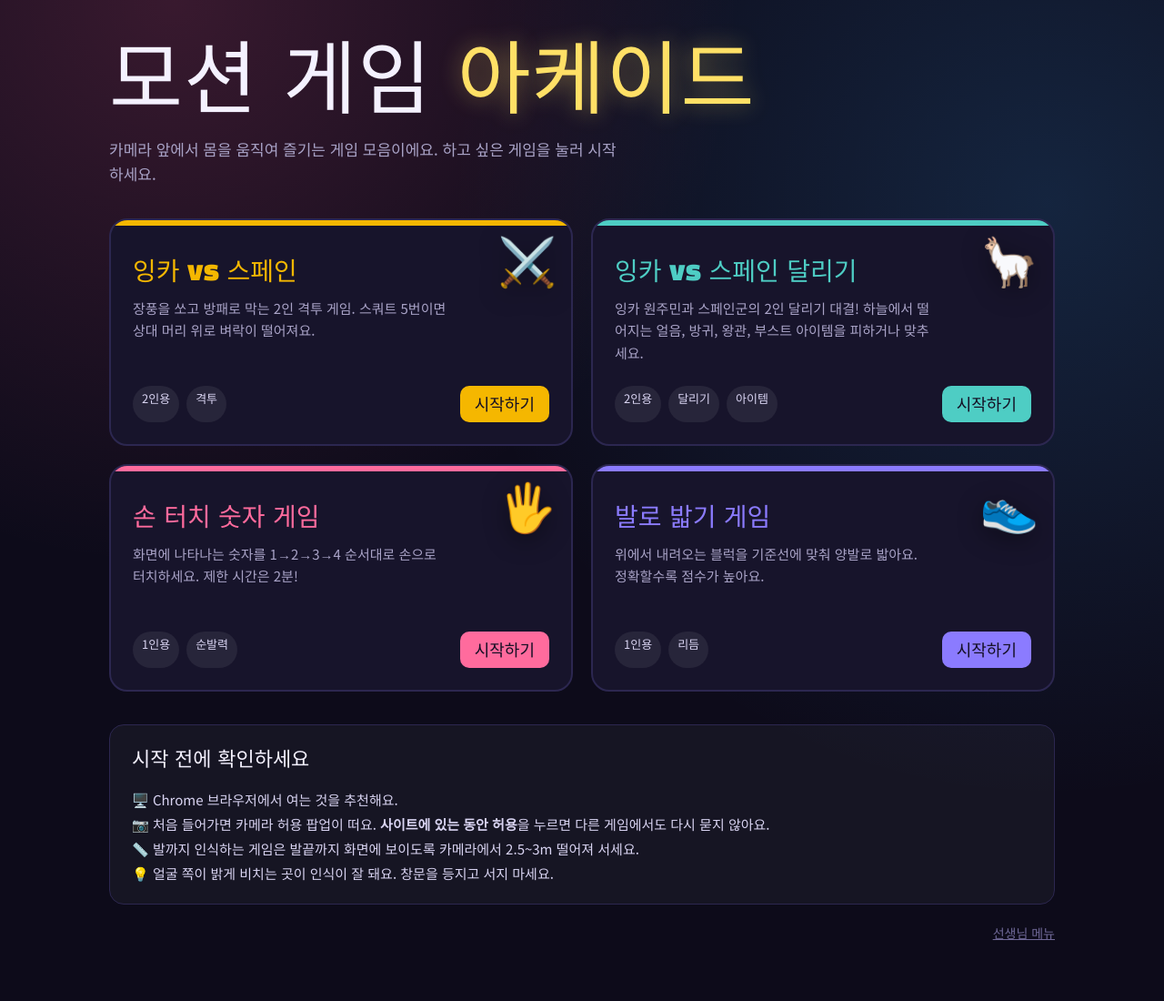
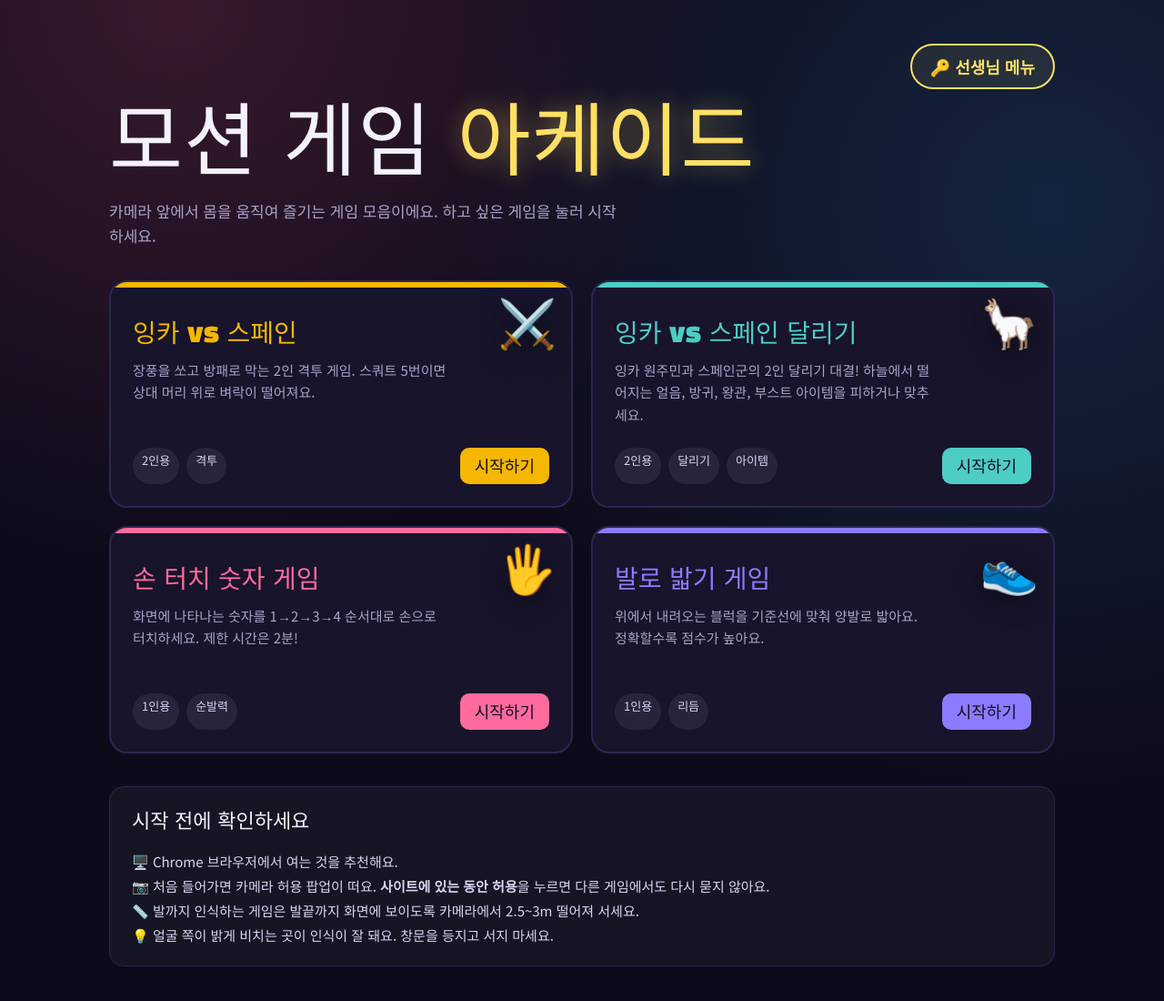
Before and after one commit to star17652/games3, a plain HTML site: page index.html in a window 1280 px wide. Shown: the whole page at 91% size. Drawn offline with Linux system fonts and the light colour scheme.

Commit message:
Add files via upload

```diff
--- a/index.html
+++ b/index.html
@@ -78,13 +78,21 @@
     .tips h3 { font-family: var(--display); font-weight: 400; font-size: 22px; margin: 0 0 8px; color: var(--text); }
     .tips p { margin: 0; }
 
-    .admin-link { text-align: right; margin-top: 18px; }
-    .admin-link a { color: #6f6897; font-size: 14px; }
+    .topbar { display: flex; justify-content: flex-end; margin-bottom: 18px; }
+    .teacher-btn {
+      display: inline-flex; align-items: center; gap: 8px; text-decoration: none;
+      font-size: 18px; font-weight: 700; color: #ffe066;
+      padding: 10px 20px; border: 2px solid #ffe066; border-radius: 999px;
+      background: rgba(255, 224, 102, 0.08); transition: background .15s;
+    }
+    .teacher-btn:hover { background: rgba(255, 224, 102, 0.18); }
+    .teacher-btn:focus-visible { outline: 3px solid #fff; outline-offset: 3px; }
     @media (prefers-reduced-motion: reduce) { .card { transition: none; } a.card:hover { transform: none; } }
   </style>
 </head>
 <body>
   <main>
+    <div class="topbar"><a class="teacher-btn" href="admin/">🔑 선생님 메뉴</a></div>
     <header>
       <h1>모션 게임 <span class="glow">아케이드</span></h1>
       <p class="intro">카메라 앞에서 몸을 움직여 즐기는 게임 모음이에요. 하고 싶은 게임을 눌러 시작하세요.</p>
@@ -99,7 +107,6 @@
       <p>📏 발까지 인식하는 게임은 발끝까지 화면에 보이도록 카메라에서 2.5~3m 떨어져 서세요.</p>
       <p>💡 얼굴 쪽이 밝게 비치는 곳이 인식이 잘 돼요. 창문을 등지고 서지 마세요.</p>
     </section>
-    <p class="admin-link"><a href="admin/">선생님 메뉴</a></p>
   </main>
 
   <script>
```
